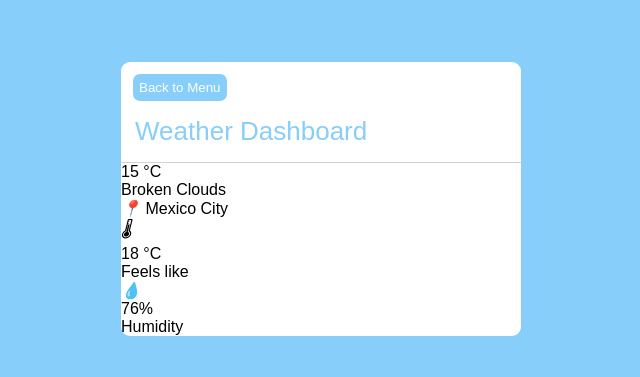
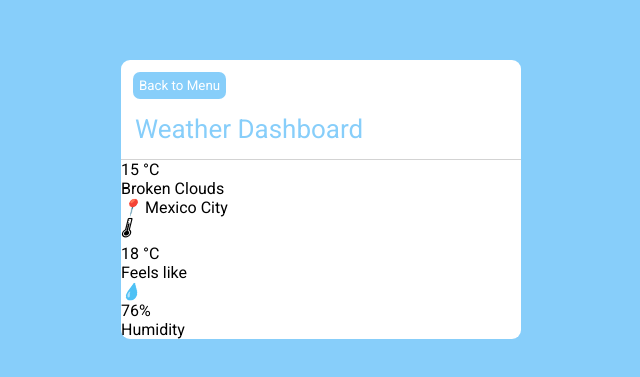
Before and after one commit to saulwade/weather-app, a plain HTML site: page index.html in a window 1280 px wide. Shown: the part 201-578 px from the top of the page, 319-959 px from the left. Drawn offline with Linux system fonts and the light colour scheme.

Commit message:
changed main font

```diff
--- a/index.html
+++ b/index.html
@@ -6,6 +6,9 @@
     <meta name="viewport" content="width=device-width, initial-scale=1.0">
     <title>Weather App</title>
     <link rel="stylesheet" href="style.css">
+    <link rel="preconnect" href="https://fonts.googleapis.com">
+    <link rel="preconnect" href="https://fonts.gstatic.com" crossorigin>
+    <link href="https://fonts.googleapis.com/css2?family=Roboto:wght@300;400&display=swap" rel="stylesheet">
 </head>
 <body>
     <div class="box">
--- a/style.css
+++ b/style.css
@@ -2,8 +2,7 @@
     margin: 0;
     padding: 0;
     box-sizing: border-box;
-    font-family: sans-serif;
-}
+    font-family: 'Roboto', sans-serif;}
 
 body {
     display: flex;
```
